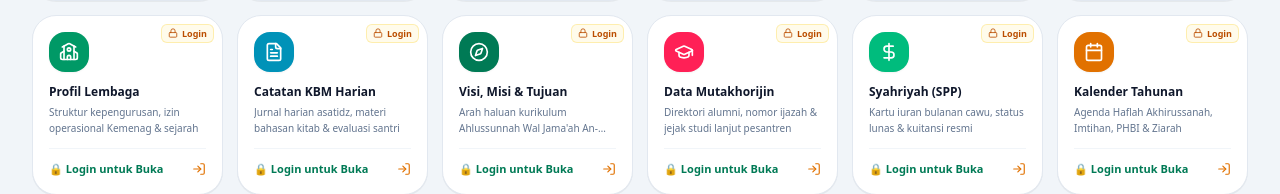
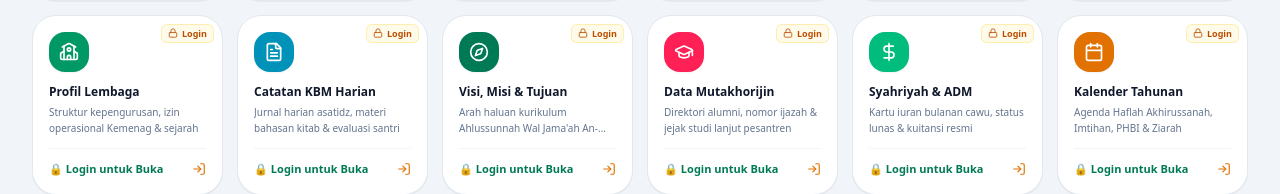
Before and after one commit to timsultankendal-rgb/bahrululumok, a React (Vite) app: page / in a window 1280 px wide. Shown: the part 2157-2351 px from the top of the page. Built offline with nearby package versions, Linux system fonts and the light colour scheme; no server answers; the database is empty.

Commit message:
refactor(ui): rename SPP to Syahriyah & ADM
Standardize terminology across the application to reflect the comprehensive nature of school financial management.

```diff
--- a/src/components/auth/LoginPageView.tsx
+++ b/src/components/auth/LoginPageView.tsx
@@ -82,7 +82,7 @@ export const LoginPageView: React.FC<LoginPageViewProps> = ({
       hint: 'Gunakan No WA terdaftar atau username wali',
       color: 'from-blue-800 via-indigo-900 to-slate-900',
       badge: 'Orang Tua / Wali',
-      desc: 'Pantau kehadiran putra-putri, capaian hafalan tahfidz, dan kartu syahriyah SPP.',
+      desc: 'Pantau kehadiran putra-putri, capaian hafalan tahfidz, dan kartu Syahriyah & ADM.',
     },
     {
       id: 'admin' as UserRole,
--- a/src/components/modals/HakAksesSettingsModal.tsx
+++ b/src/components/modals/HakAksesSettingsModal.tsx
@@ -65,7 +65,7 @@ const MENU_LIST_DEF: { id: MenuId; number: number; title: string; desc: string }
   { id: '8_catatan_kegiatan', number: 8, title: 'Catatan Kegiatan', desc: 'Jurnal Harian, Rapat & Event' },
   { id: '9_visi_misi', number: 9, title: 'Visi & Misi', desc: 'Tujuan & Strategi Lembaga' },
   { id: '10_mutakhorijin', number: 10, title: 'Mutakhorijin / Alumni', desc: 'Database Alumni & Kiprah' },
-  { id: '11_syahriyah', number: 11, title: 'Syahriyah & Keuangan', desc: 'SPP, Infaq & Rekap Kas' },
+  { id: '11_syahriyah', number: 11, title: 'Syahriyah & ADM', desc: 'Syahriyah, ADM & Rekap Kas' },
   { id: '12_jadwal_tahunan', number: 12, title: 'Jadwal Tahunan', desc: 'Kalender Akademik Madrasah' },
   { id: '13_tata_tertib', number: 13, title: 'Tata Tertib', desc: 'Disiplin, Poin & Sanksi Santri' },
   { id: '14_syarat_pendaftaran', number: 14, title: 'Syarat Pendaftaran', desc: 'PPDB & Jalur Penerimaan' },
--- a/src/components/modals/NotificationModal.tsx
+++ b/src/components/modals/NotificationModal.tsx
@@ -39,8 +39,8 @@ export const NotificationModal: React.FC<NotificationModalProps> = ({
     },
     {
       id: 'notif-3',
-      title: 'Pengingat Pembayaran SPP',
-      message: 'Tagihan SPP & Uang Makan bulan September 2026 telah diterbitkan. Pembayaran via QRIS / BSI VA.',
+      title: 'Pengingat Pembayaran Syahriyah & ADM',
+      message: 'Tagihan Syahriyah & ADM bulan September 2026 telah diterbitkan. Pembayaran via QRIS / BSI VA.',
       time: '1 hari lalu',
       type: 'spp',
       isUnread: false,
--- a/src/components/public/PublicWebsiteView.tsx
+++ b/src/components/public/PublicWebsiteView.tsx
@@ -105,7 +105,7 @@ export const PublicWebsiteView: React.FC<PublicWebsiteViewProps> = ({
     { id: '8_catatan_kegiatan', num: '08', title: 'Catatan KBM Harian', desc: 'Jurnal harian asatidz, materi bahasan kitab & evaluasi santri', icon: FileText, color: 'bg-cyan-600 text-white' },
     { id: '9_visi_misi', num: '09', title: 'Visi, Misi & Tujuan', desc: 'Arah haluan kurikulum Ahlussunnah Wal Jama\'ah An-Nahdliyyah', icon: Compass, color: 'bg-emerald-700 text-white' },
     { id: '10_mutakhorijin', num: '10', title: 'Data Mutakhorijin', desc: 'Direktori alumni, nomor ijazah & jejak studi lanjut pesantren', icon: GraduationCap, color: 'bg-rose-500 text-white' },
-    { id: '11_syahriyah', num: '11', title: 'Syahriyah (SPP)', desc: 'Kartu iuran bulanan cawu, status lunas & kuitansi resmi', icon: DollarSign, color: 'bg-emerald-500 text-white' },
+    { id: '11_syahriyah', num: '11', title: 'Syahriyah & ADM', desc: 'Kartu iuran bulanan cawu, status lunas & kuitansi resmi', icon: DollarSign, color: 'bg-emerald-500 text-white' },
     { id: '12_jadwal_tahunan', num: '12', title: 'Kalender Tahunan', desc: 'Agenda Haflah Akhirussanah, Imtihan, PHBI & Ziarah', icon: Calendar, color: 'bg-amber-600 text-white' },
     { id: '13_tata_tertib', num: '13', title: 'Tata Tertib Madrasah', desc: 'Kedisiplinan santri, kode etik asatidz & pedoman adab santri', icon: ShieldCheck, color: 'bg-red-500 text-white' },
     { id: '14_syarat_pendaftaran', num: '14', title: 'PPDB Santri Baru', desc: 'Persyaratan masuk, alur pendaftaran santri baru tahun ajaran 2026/2027', icon: HeartHandshake, color: 'bg-emerald-500 text-white' },
@@ -541,7 +541,7 @@ export const PublicWebsiteView: React.FC<PublicWebsiteViewProps> = ({
                   </div>
 
                   <div
-                    onClick={() => onNavigateToLogin('wali', undefined, '🔒 Silakan login sebagai Wali Santri untuk memantau presensi, hafalan & SPP.')}
+                    onClick={() => onNavigateToLogin('wali', undefined, '🔒 Silakan login sebagai Wali Santri untuk memantau presensi, hafalan & Syahriyah/ADM.')}
                     className="p-3 bg-white/10 hover:bg-white/20 rounded-2xl border border-white/15 transition-all cursor-pointer flex items-center justify-between group"
                   >
                     <div className="flex items-center gap-3">
--- a/src/components/tabs/HomeTab.tsx
+++ b/src/components/tabs/HomeTab.tsx
@@ -171,7 +171,7 @@ export const HomeTab: React.FC<HomeTabProps> = ({
     },
     {
       id: 'feat-spp',
-      title: 'SPP & Infaq',
+      title: 'Syahriyah & ADM',
       subtitle: 'Bayar QRIS',
       icon: Wallet,
       badge: 'Tagihan',
--- a/src/components/tabs/KeuanganTab.tsx
+++ b/src/components/tabs/KeuanganTab.tsx
@@ -93,7 +93,7 @@ export const KeuanganTab: React.FC<KeuanganTabProps> = ({
       {/* Keuangan Summary Card */}
       <div className="rounded-3xl bg-gradient-to-br from-emerald-600 via-teal-700 to-emerald-800 p-4 border border-emerald-500/40 shadow-md text-white relative overflow-hidden">
         <div className="flex items-center justify-between mb-2">
-          <span className="text-xs text-emerald-100 font-medium">Portal Keuangan & Infaq</span>
+          <span className="text-xs text-emerald-100 font-medium">Portal Syahriyah & ADM</span>
           <span className="text-[10px] font-bold bg-white/20 text-white px-2.5 py-0.5 rounded-full backdrop-blur-xs">
             Kassier Digital MTs
           </span>
@@ -122,7 +122,7 @@ export const KeuanganTab: React.FC<KeuanganTabProps> = ({
       <div className="flex flex-col gap-2.5">
         <div className="flex items-center justify-between">
           <span className="text-xs font-bold text-slate-800 uppercase tracking-wider">
-            Rincian Tagihan & SPP
+            Rincian Tagihan Syahriyah & ADM
           </span>
           <span className="text-xs text-slate-500 font-medium">{tagihanList.length} Tagihan Terdata</span>
         </div>
--- a/src/data/mockData.ts
+++ b/src/data/mockData.ts
@@ -253,7 +253,7 @@ export const TAHFIDZ_HISTORY: TahfidzRecord[] = [
 export const TAGIHAN_SPP: TagihanItem[] = [
   {
     id: 'inv-2026-08',
-    judul: 'SPP & Uang Makan Santri - Agustus 2026',
+    judul: 'Syahriyah & ADM Santri - Agustus 2026',
     bulan: 'Agustus 2026',
     nominal: 450000,
     jatuhTempo: '10 Agustus 2026',
@@ -264,7 +264,7 @@ export const TAGIHAN_SPP: TagihanItem[] = [
   },
   {
     id: 'inv-2026-09',
-    judul: 'SPP & Uang Makan Santri - September 2026',
+    judul: 'Syahriyah & ADM Santri - September 2026',
     bulan: 'September 2026',
     nominal: 450000,
     jatuhTempo: '10 September 2026',
```
